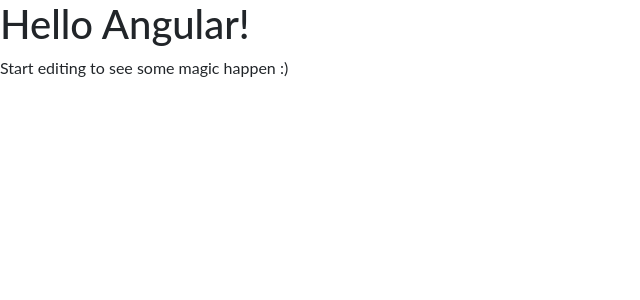
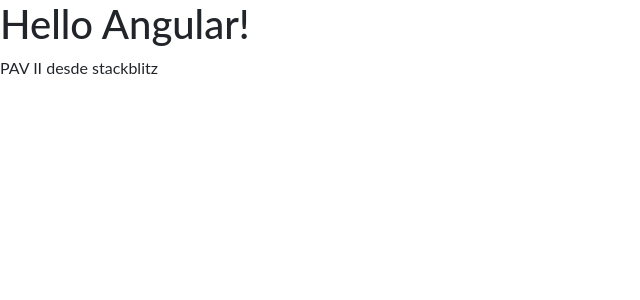
Before and after one commit to nicoacos7a/4k2-angular-clase2b, an Angular app: page / in a window 1280 px wide. Shown: the top 300 px of the page, without its empty margins (0-640 px from the left). Built offline with nearby package versions, Linux system fonts and the light colour scheme.

Commit message:
2 files modified

```diff
--- a/src/app/app.component.html
+++ b/src/app/app.component.html
@@ -1,4 +1,4 @@
 <hello name="{{ name }}"></hello>
 <p>
-  Start editing to see some magic happen :)
+  PAV II desde stackblitz
 </p>
```
Also changed, not shown: angular.json (indentation only).
